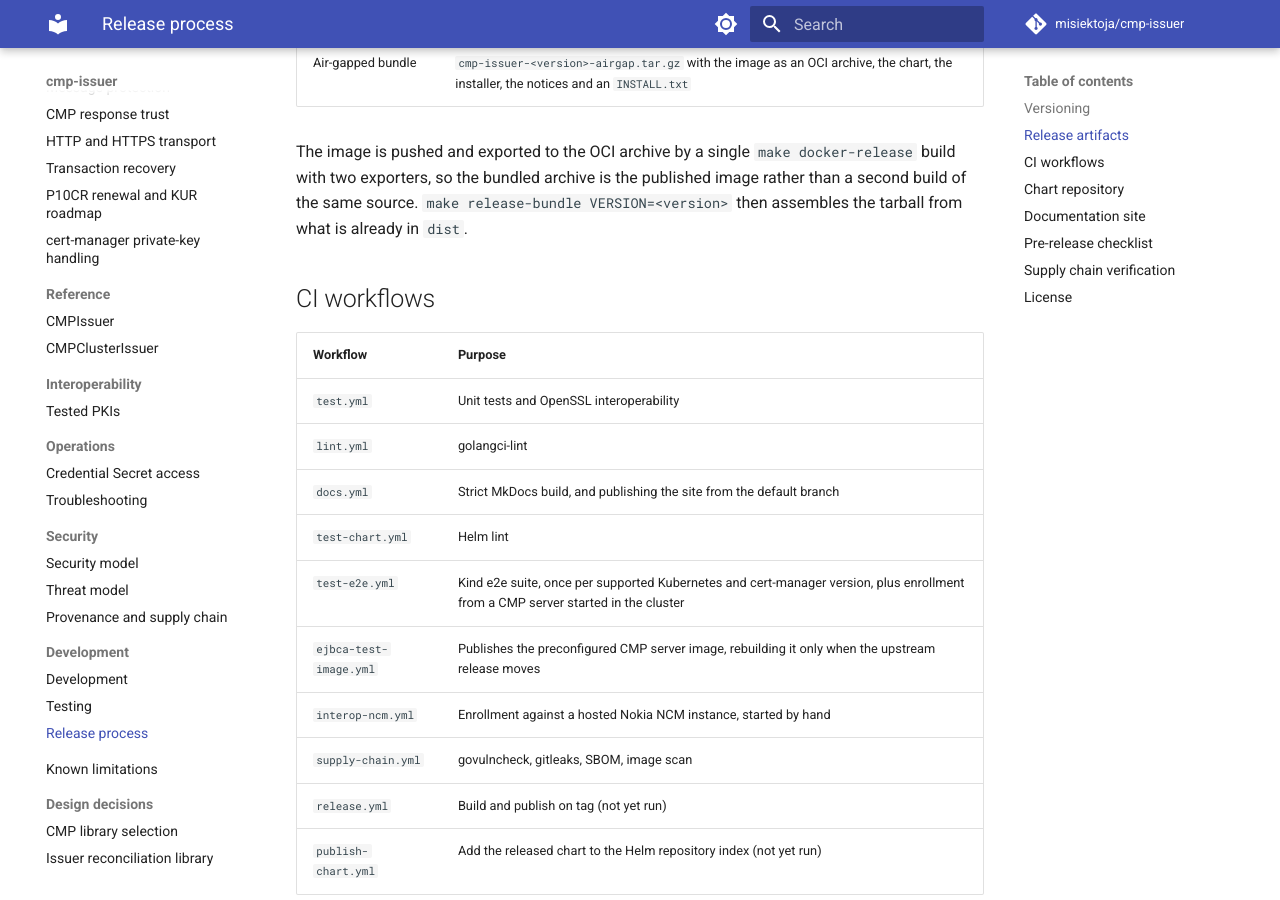
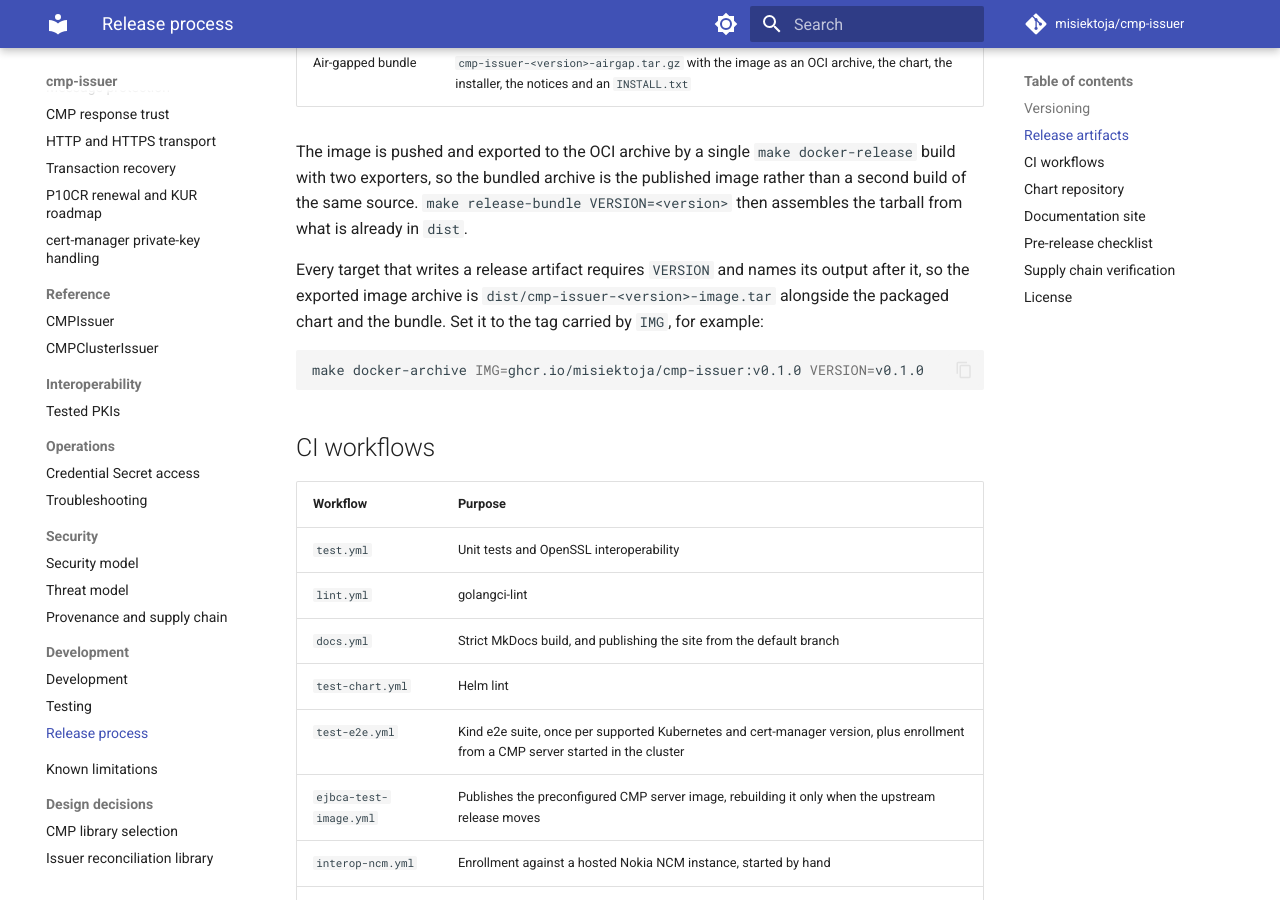
Before and after one commit to misiektoja/cmp-issuer, an MkDocs documentation site: the page built from docs/development/release-process.md, in a window 1280 px wide and 900 px high, scrolled down 800 px. Built offline with MkDocs 1.6.1 and Material for MkDocs 9.7.7, drawn with Linux system fonts in a browser that asks for light colours; comment, search, counter and statistics services are not loaded.

Commit message:
docs(development): describe the versioned release artifact names

````diff
--- a/docs/development/release-process.md
+++ b/docs/development/release-process.md
@@ -24,6 +24,14 @@ Each release publishes:
 The image is pushed and exported to the OCI archive by a single `make docker-release` build with two
 exporters, so the bundled archive is the published image rather than a second build of the same source.
 `make release-bundle VERSION=<version>` then assembles the tarball from what is already in `dist`.
+
+Every target that writes a release artifact requires `VERSION` and names its output after it, so the
+exported image archive is `dist/cmp-issuer-<version>-image.tar` alongside the packaged chart and the
+bundle. Set it to the tag carried by `IMG`, for example:
+
+```bash
+make docker-archive IMG=ghcr.io/misiektoja/cmp-issuer:v0.1.0 VERSION=v0.1.0
+```
 
 ## CI workflows
 
````
